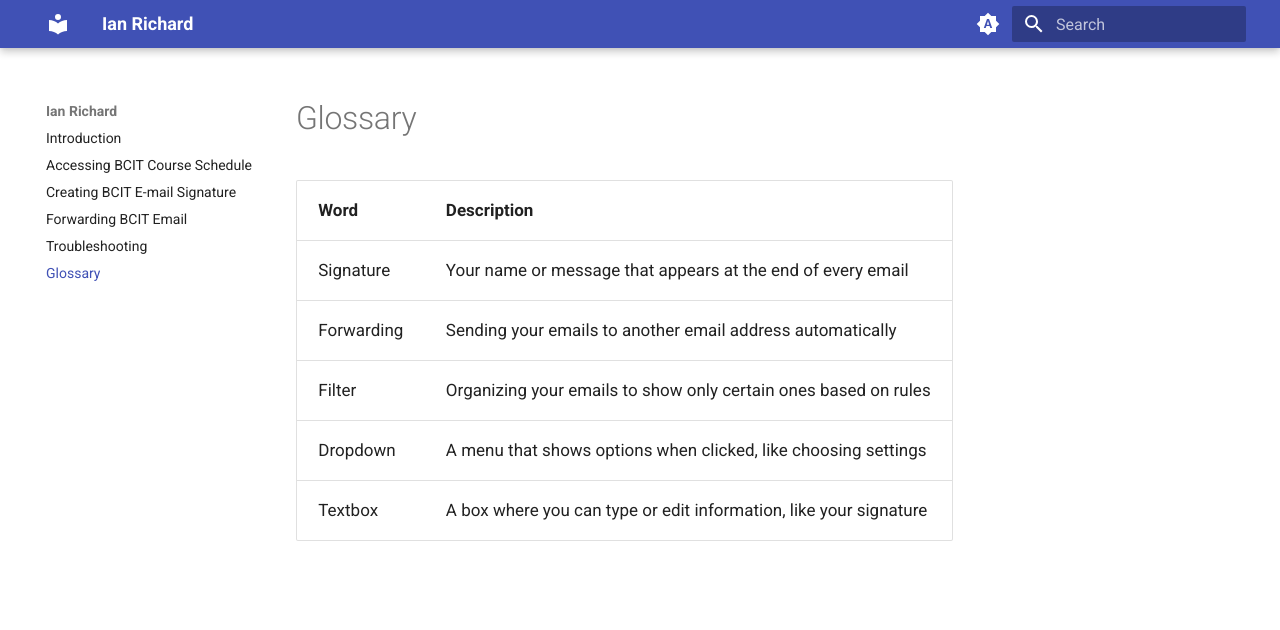
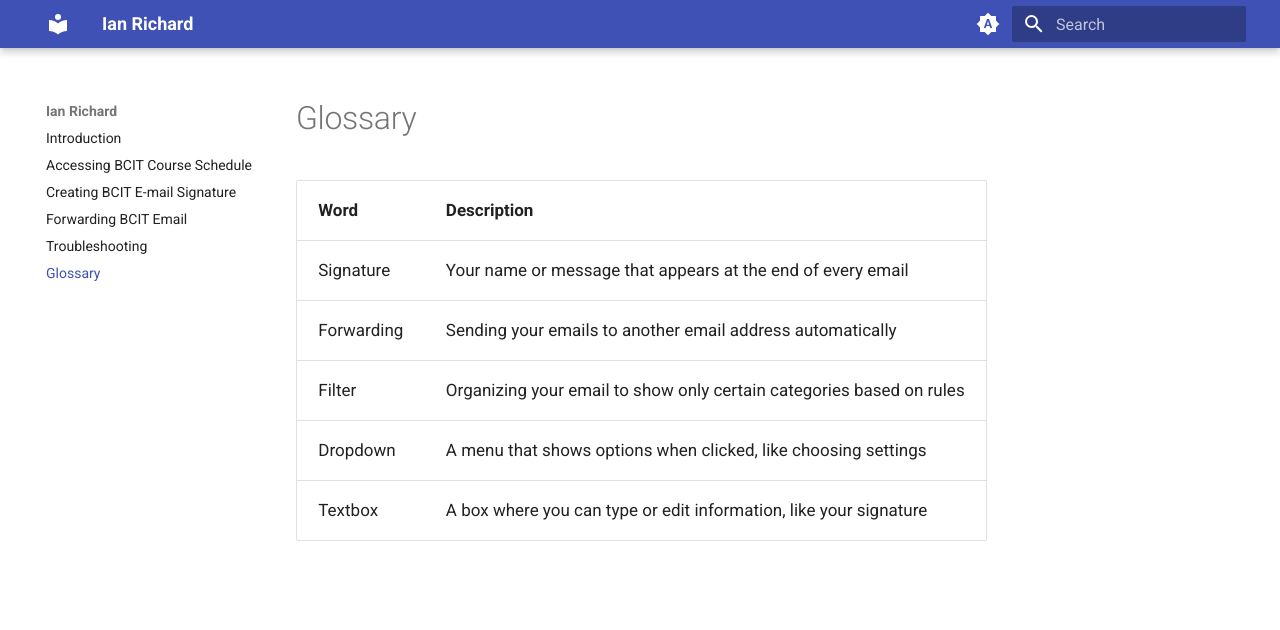
Before and after one commit to beingaturtle/beingaturtle.github.io, an MkDocs documentation site: the page built from docs/glossary.md, in a window 1280 px wide. Shown: the top 630 px of the page. Built offline with MkDocs 1.6.1 and Material for MkDocs 9.7.7, drawn with Linux system fonts in a browser that asks for light colours.

Commit message:
Update sentence

```diff
--- a/docs/glossary.md
+++ b/docs/glossary.md
@@ -1,9 +1,9 @@
 # Glossary
 
-| Word       | Description                                                  |
-|------------|--------------------------------------------------------------|
-| Signature  | Your name or message that appears at the end of every email  |
-| Forwarding | Sending your emails to another email address automatically   |
-| Filter     | Organizing your emails to show only certain ones based on rules |
-| Dropdown   | A menu that shows options when clicked, like choosing settings |
-| Textbox    | A box where you can type or edit information, like your signature |
+| Word       | Description                                                          |
+|------------|----------------------------------------------------------------------|
+| Signature  | Your name or message that appears at the end of every email          |
+| Forwarding | Sending your emails to another email address automatically           |
+| Filter     | Organizing your email to show only certain categories based on rules |
+| Dropdown   | A menu that shows options when clicked, like choosing settings       |
+| Textbox    | A box where you can type or edit information, like your signature    |
```
